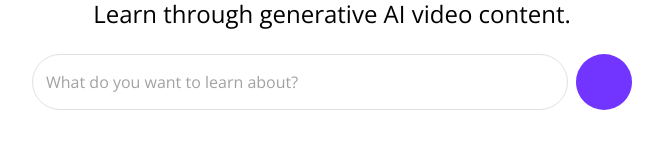
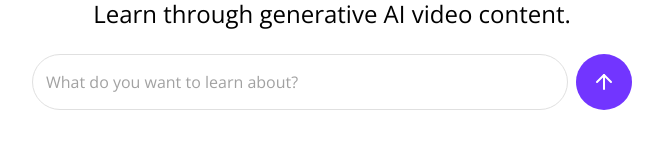
Before and after one commit to leongmichael/learn-it, a React (Create React App) app in the folder client/: page / in a window 1280 px wide. Shown: the part 168-316 px from the top of the page, without its empty margins (332-995 px from the left). Built offline with nearby package versions, Linux system fonts and the light colour scheme.

Commit message:
install lucide

```diff
--- a/client/package.json
+++ b/client/package.json
@@ -19,6 +19,7 @@
     "dayjs": "^1.11.11",
     "deck.gl": "^8.9.30",
     "js-yaml": "^4.1.0",
+    "lucide-react": "^0.453.0",
     "mapbox-gl": "^2.15.0",
     "moment": "^2.30.1",
     "moment-timezone": "^0.5.44",
--- a/client/src/pages/Home.js
+++ b/client/src/pages/Home.js
@@ -8,7 +8,7 @@ import {
 } from "@mui/material";
 import { useNavigate } from "react-router-dom";
 import React, { useState, useEffect, useRef } from "react";
-// import { ArrowForward } from 'lucide-react';
+import { ArrowUp } from 'lucide-react';
 
 export default function Home() {
   let navigate = useNavigate(); // Navigate to different pages
@@ -134,7 +134,7 @@ export default function Home() {
           }}
           onClick={handleSubmit}
         >
-          {/* <ArrowForward color="white" size={24} /> */}
+          <ArrowUp color="white" size={24} />
         </IconButton>
       </Box>
     </Box>
```
Also changed, not shown: 1 other file (tests, documents, lock files or other folders).
